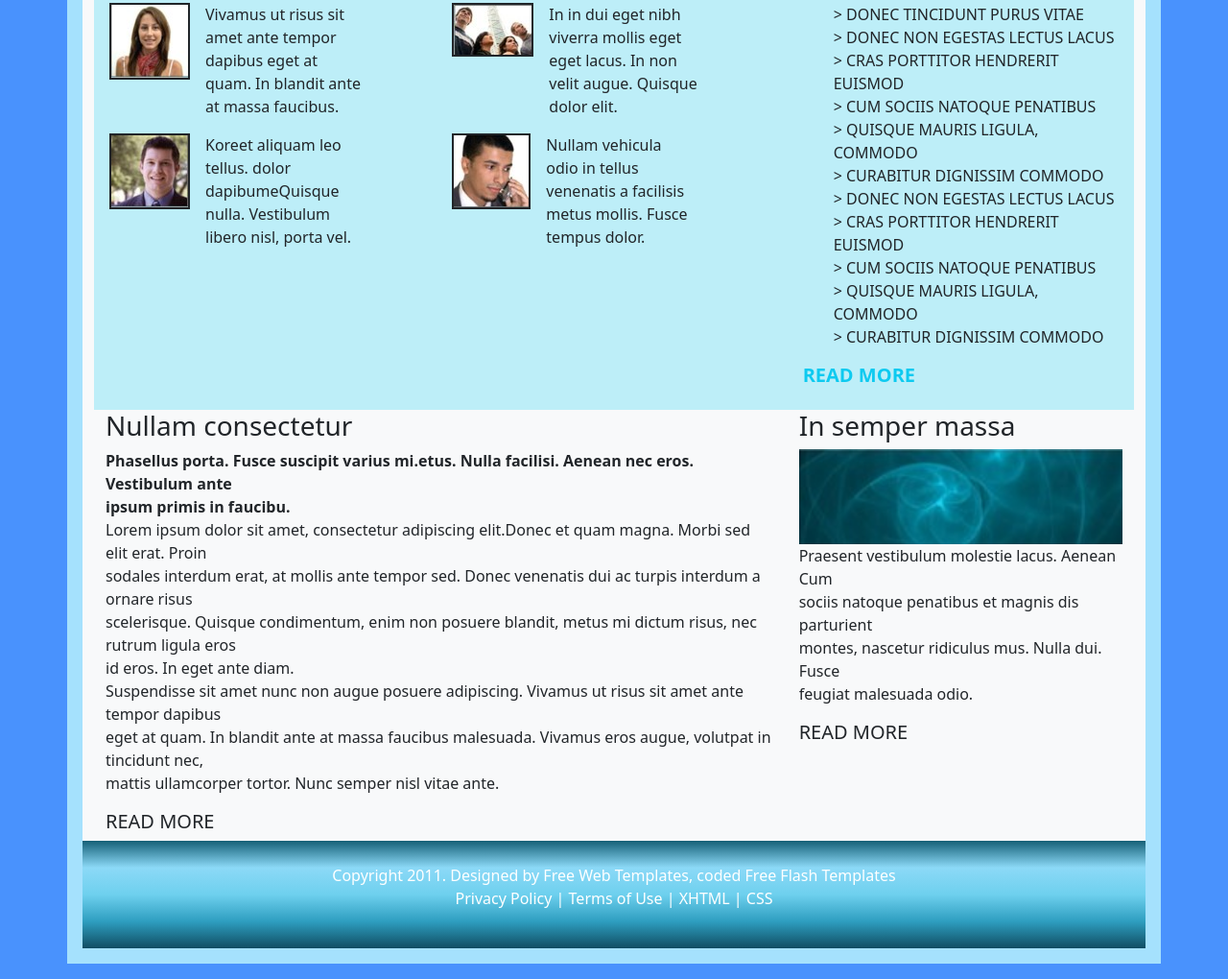
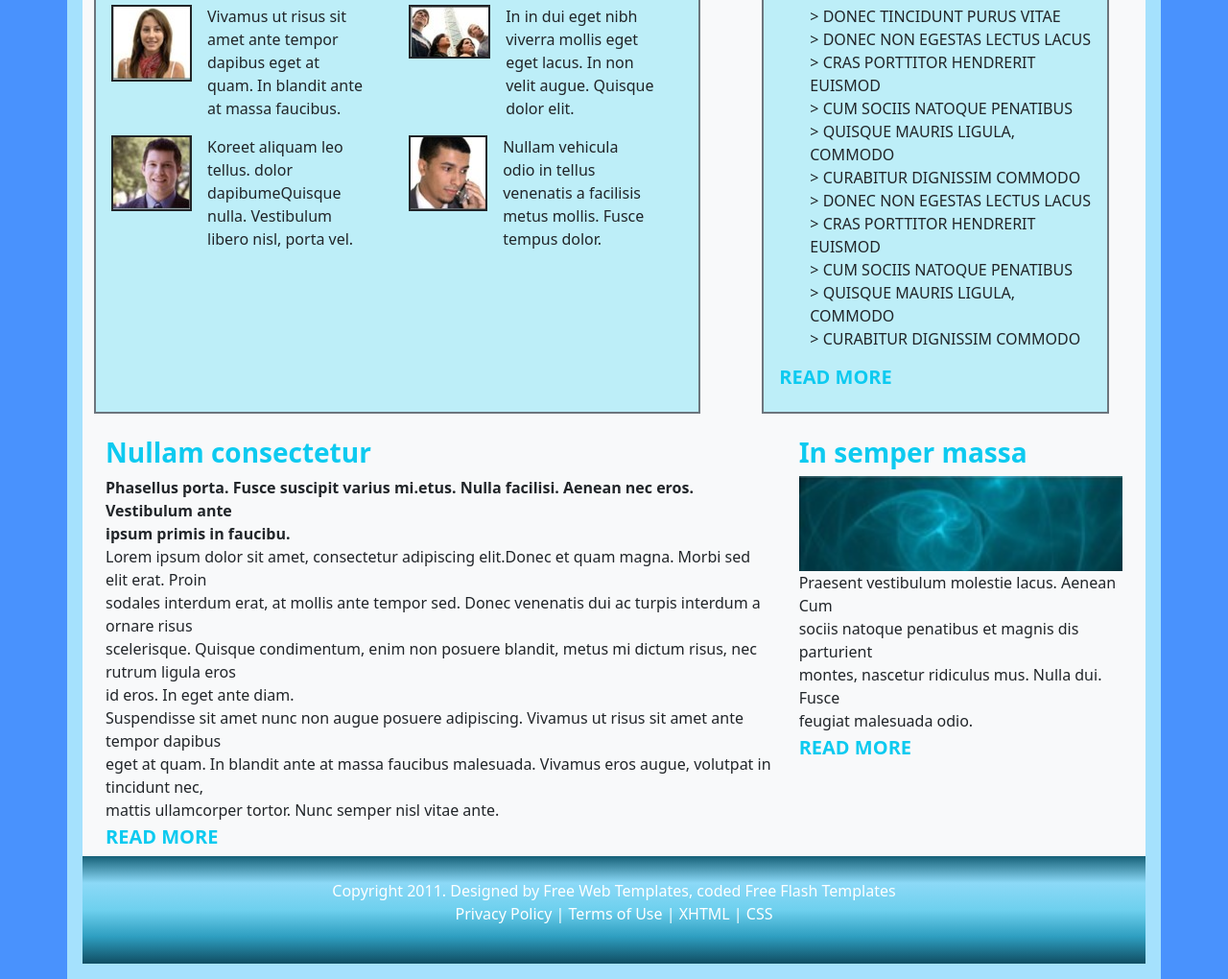
Before and after one commit to cyouying/web2023, a plain HTML site: page task two.html in a window 1280 px wide. Shown: the part 717-1737 px from the top of the page at 96% size. Drawn offline with Linux system fonts and the light colour scheme.

Commit message:
task two

```diff
--- a/task two.html
+++ b/task two.html
@@ -117,7 +117,7 @@
             </div>
 
             <div class="row" id="content">
-                <div class="col-sm-8 bg-info bg-opacity-25 p-3">
+                <div class="col-sm-7 bg-info bg-opacity-25 p-3 border border-2 border-secondary me-3">
                     <h3 class="fw-bold text-info">Etiam felis ipsum</h3>
                     <ui class="row" id="port">
                         <li class="col-sm-6 ">
@@ -156,7 +156,7 @@
 
                 </div>
 
-                <div class="col-sm-4 bg-info bg-opacity-25 p-3">
+                <div class="col-sm-4 bg-info bg-opacity-25 p-3 border border-2 border-secondary ms-5">
                     <h3 class="fw-bold text-info">Duis blandit ultrices</h3>
                     <ul class="pb-0">
                         <li>> DONEC TINCIDUNT PURUS VITAE</li>
@@ -177,8 +177,8 @@
 
             <div class="row" id="article">
                 <div class="col-sm-8">
-                    <h3>Nullam consectetur</h3>
-                    <p><b>Phasellus porta. Fusce suscipit varius mi.etus. Nulla facilisi. Aenean nec eros. Vestibulum
+                    <h3 class="pt-4 pb-2 m-0 text-info fw-bold">Nullam consectetur</h3>
+                    <p class="mb-1"><b>Phasellus porta. Fusce suscipit varius mi.etus. Nulla facilisi. Aenean nec eros. Vestibulum
                             ante<br>
                             ipsum primis in faucibu.</b><br>
                         Lorem ipsum dolor sit amet, consectetur adipiscing elit.Donec et quam magna. Morbi sed elit
@@ -197,14 +197,14 @@
                         tincidunt
                         nec,<br>
                         mattis ullamcorper tortor. Nunc semper nisl vitae ante.</p>
-                    <h5>READ MORE</h5>
+                    <h5 class="fw-bold text-info">READ MORE</h5>
                 </div>
                 <div class="col-sm-4">
-                    <h3>In semper massa</h3>
+                    <h3 class="pt-4 pb-2 m-0 text-info fw-bold">In semper massa</h3>
                     <img class="img-fluid w-100" src="/task two_images/semper massa.jpg" alt="semper massa">
-                    <p>Praesent vestibulum molestie lacus. Aenean Cum<br>sociis natoque penatibus et magnis dis
+                    <p class="mb-1">Praesent vestibulum molestie lacus. Aenean Cum<br>sociis natoque penatibus et magnis dis
                         parturient<br>montes, nascetur ridiculus mus. Nulla dui. Fusce<br>feugiat malesuada odio.</p>
-                    <h5>READ MORE</h5>
+                    <h5 class="fw-bold text-info">READ MORE</h5>
                 </div>
             </div>
         </article>
```
